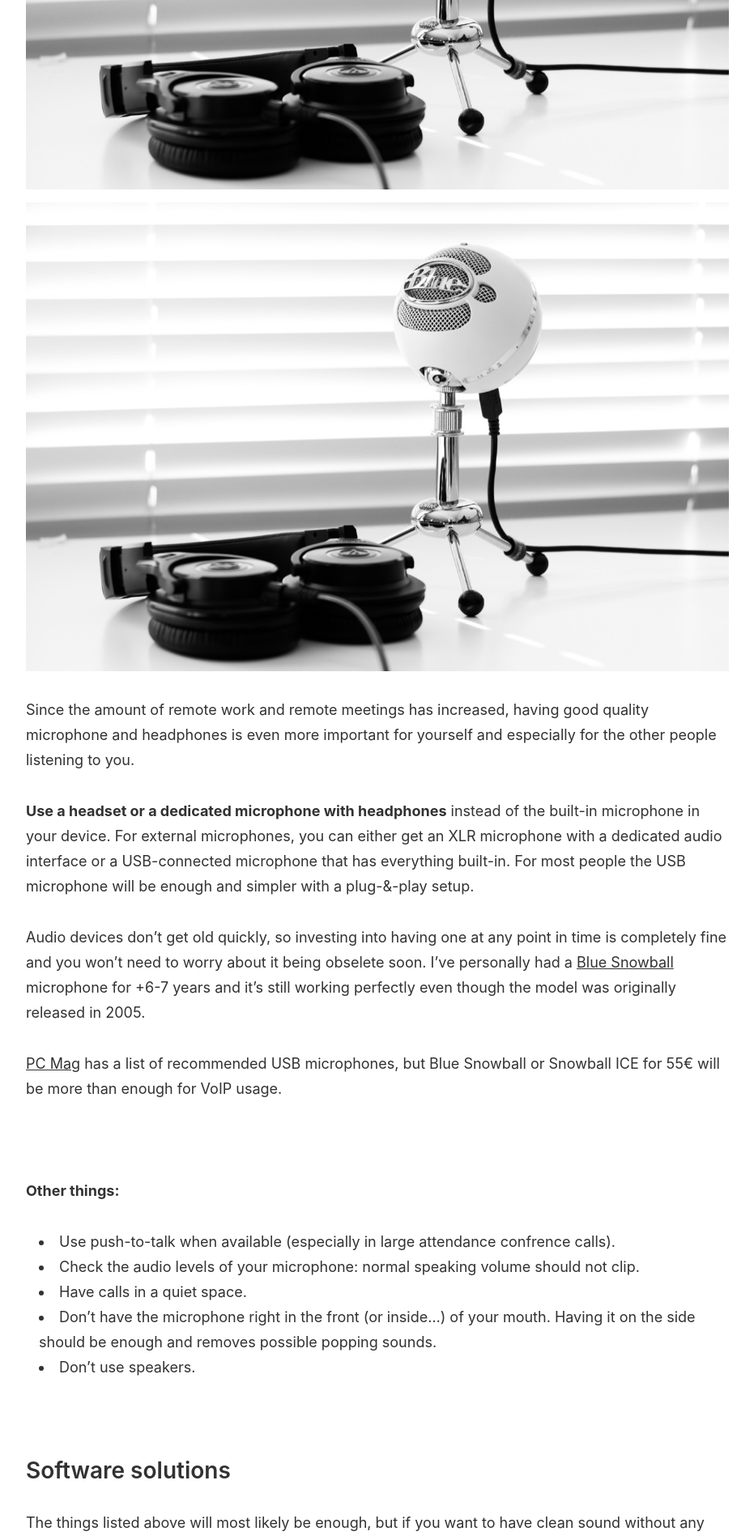
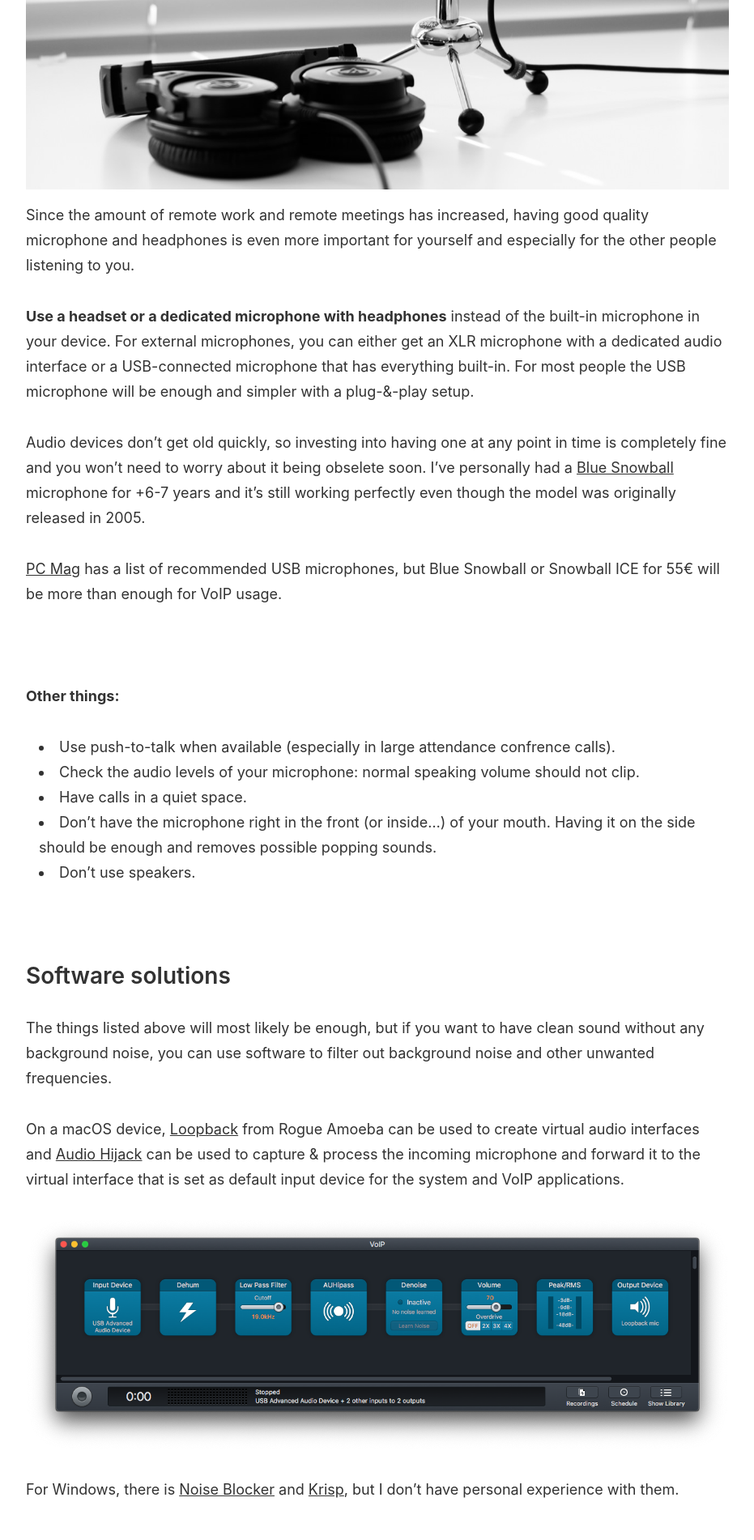
Before and after one commit to joonakeskitalo/joonakeskitalo.github.io, a Jekyll site: the page built from _posts/2020-03-30-improving-microphone-quality-for-VoIP.md, in a window 1280 px wide. Shown: the part 544-2446 px from the top of the page at 81% size, without its empty margins (174-1105 px from the left). Built offline with Jekyll 4.4.1, drawn with Linux system fonts in a browser that asks for light colours.

Commit message:
Remove image from post

```diff
--- a/_posts/2020-03-30-improving-microphone-quality-for-VoIP.md
+++ b/_posts/2020-03-30-improving-microphone-quality-for-VoIP.md
@@ -4,8 +4,6 @@
 featured: true
 image: '/images/posts/2020-03-30_1.jpg'
 ---
-
-![]({{site.baseurl}}/images/posts/2020-03-30_1.jpg)
 
 Since the amount of remote work and remote meetings has increased, having good quality microphone and headphones is even more important for yourself and especially for the other people listening to you.
 
```
